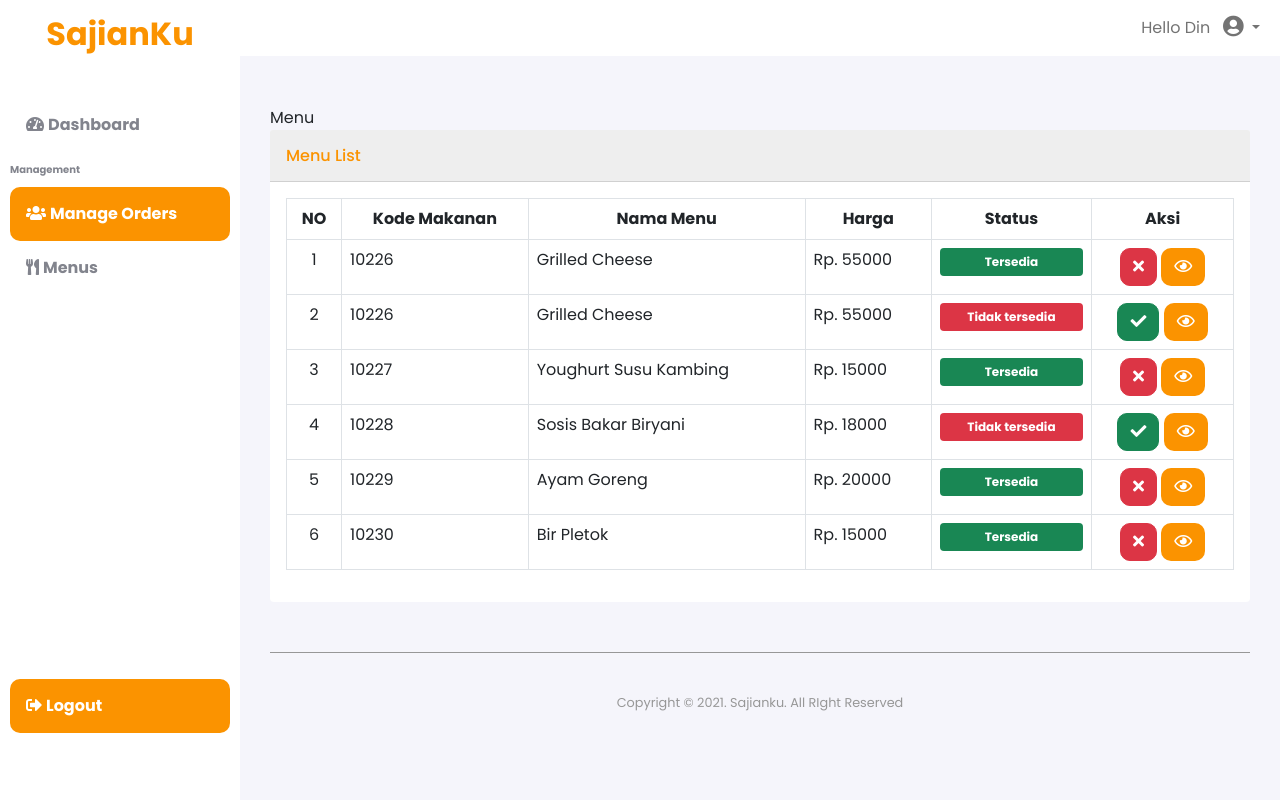
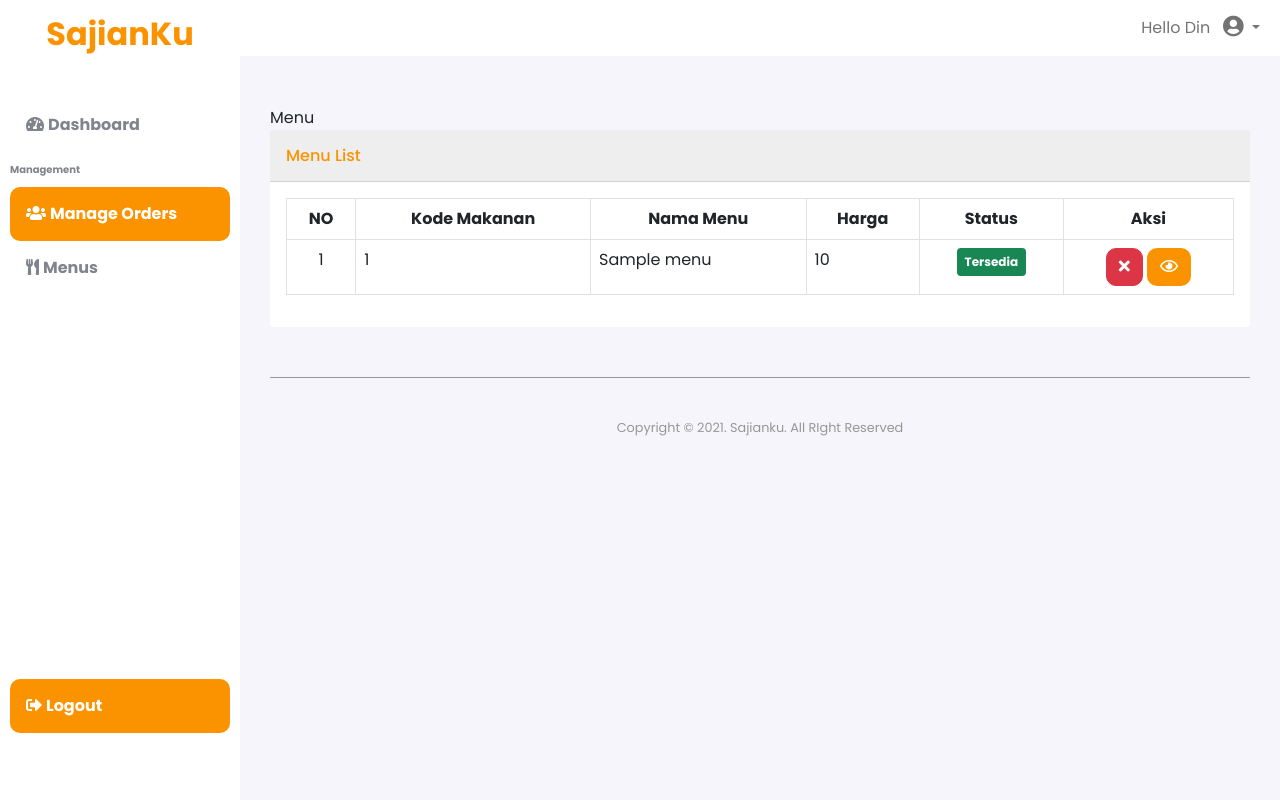
Before and after one commit to Conan-Tech/Sajianku, a CodeIgniter 4 app: the page made by app/Views/pages/koki/menus.php in a window 1280 px wide. Run offline with PHP 8.4 and a stand-in for CodeIgniter, Linux system fonts and the light colour scheme; the template is opened without the code that fills it: most values are stand-ins (such as "Sample title", 1, 10 or a date in 2020); some libraries are stand-ins or nearby versions.

Commit message:
Add Menus (Koki)
- update available and not available menus
- detail menus
- add orderModel

```diff
--- a/app/Controllers/BaseController.php
+++ b/app/Controllers/BaseController.php
@@ -7,6 +7,7 @@ use App\Models\TableModel;
 use App\Models\EmployeeModel;
 use App\Models\ManageordersModel;
 use App\Models\MenusModel;
+use App\Models\OrderModel;
 use CodeIgniter\Controller;
 use CodeIgniter\HTTP\CLIRequest;
 use CodeIgniter\HTTP\IncomingRequest;
@@ -66,6 +67,7 @@ class BaseController extends Controller
 	protected $employeeModel;
 	protected $manageordersModel;
 	protected $menusModel;
+	protected $orderModel;
 
 	public function __construct()
 	{
@@ -74,5 +76,6 @@ class BaseController extends Controller
 		$this->employeeModel = new EmployeeModel();
 		$this->manageordersModel = new ManageordersModel();
 		$this->menusModel = new MenusModel();
+		$this->orderModel = new OrderModel();
 	}
 }
--- a/app/Views/pages/koki/menus.php
+++ b/app/Views/pages/koki/menus.php
@@ -23,87 +23,131 @@
                 </tr>
             </thead>
             <tbody>
+
+                <?php
+                $no = 1;
+                foreach ($menus as $menu) :
+                ?>
+
                     <tr>
-                    <td scope="row" class="text-center">1</td>
-                    <td>10226</td>
-                    <td>Grilled Cheese</td>
-                    <td>Rp. 55000</td>
+                        <td scope="row" class="text-center"><?= $no++; ?></td>
+                        <td><?= $menu['Id_Menu']; ?></td>
+                        <td><?= $menu['Nama_Menu']; ?></td>
+                        <td><?= $menu['Harga']; ?></td>
                         <td class="text-center">
-                        <h6><span class="badge bg-success py-2 px-2 w-100">Tersedia</span></h6>
+
+                            <?php
+                            if ($menu['Status_Ketersediaan'] == 0) {
+                                echo '<h6><span class="badge bg-danger py-2 px-2">Tidak Tersedia</span></h6>';
+                            } else {
+                                echo '<h6><span class="badge bg-success py-2 px-2"> Tersedia</span></h6>';
+                            }
+                            ?>
+
                         </td>
                         <td class="text-center">
-                        <button type="button" class="btn btn-danger"><i class="fas fa-times"></i></button>
-                        <button type="button" class="btn btn-custom" data-bs-toggle="modal" data-bs-target="#modalAdd"><i class="far fa-eye"></i></button>
+
+                            <?php
+                            if ($menu['Status_Ketersediaan'] == 0) {
+                            ?>
+                                <a href="Menus/updateAvailable/<?= $menu['Id_Menu'] ?>" button type="button" class="btn btn-success"><i class="fas fa-check"></i></a>
+                            <?php
+                            } else {
+                            ?>
+                                <a href="Menus/updateNotAvailable/<?= $menu['Id_Menu'] ?>" button type="button" class="btn btn-danger"><i class="fas fa-times"></i></a>
+                            <?php
+                            }
+                            ?>
+
+                            <button type="button" class="btn btn-custom btn-detail" data-bs-toggle="modal" data-bs-target="#modalDetail" data-id="<?= $menu['Id_Menu'] ?>"><i class="far fa-eye"></i></button>
                         </td>
                     </tr>
-                <tr>
-                    <td scope="row" class="text-center">2</td>
-                    <td>10226</td>
-                    <td>Grilled Cheese</td>
-                    <td>Rp. 55000</td>
-                    <td class="text-center">
-                        <h6><span class="badge bg-danger py-2 px-2 w-100">Tidak tersedia</span></h6>
-                    </td>
-                    <td class="text-center">
-                        <button type="button" class="btn btn-success"><i class="fas fa-check"></i></button>
-                        <button type="button" class="btn btn-custom"><i class="far fa-eye"></i></button>
-                    </td>
-                </tr>
-                <tr>
-                    <td scope="row" class="text-center">3</td>
-                    <td>10227</td>
-                    <td>Youghurt Susu Kambing</td>
-                    <td>Rp. 15000</td>
-                    <td class="text-center">
-                        <h6><span class="badge bg-success py-2 px-2 w-100">Tersedia</span></h6>
-                    </td>
-                    <td class="text-center">
-                        <button type="button" class="btn btn-danger"><i class="fas fa-times"></i></button>
-                        <button type="button" class="btn btn-custom"><i class="far fa-eye"></i></button>
-                    </td>
-                </tr>
-                <tr>
-                    <td scope="row" class="text-center">4</td>
-                    <td>10228</td>
-                    <td>Sosis Bakar Biryani</td>
-                    <td>Rp. 18000</td>
-                    <td class="text-center">
-                        <h6><span class="badge bg-danger py-2 px-2 w-100">Tidak tersedia</span></h6>
-                    </td>
-                    <td class="text-center">
-                        <button type="button" class="btn btn-success"><i class="fas fa-check"></i></button>
-                        <button type="button" class="btn btn-custom"><i class="far fa-eye"></i></button>
-                    </td>
-                </tr>
-                <tr>
-                    <td scope="row" class="text-center">5</td>
-                    <td>10229</td>
-                    <td>Ayam Goreng</td>
-                    <td>Rp. 20000</td>
-                    <td class="text-center">
-                        <h6><span class="badge bg-success py-2 px-2 w-100">Tersedia</span></h6>
-                    </td>
-                    <td class="text-center">
-                        <button type="button" class="btn btn-danger"><i class="fas fa-times"></i></button>
-                        <button type="button" class="btn btn-custom"><i class="far fa-eye"></i></button>
-                    </td>
-                </tr>
-                <tr>
-                    <td scope="row" class="text-center">6</td>
-                    <td>10230</td>
-                    <td>Bir Pletok</td>
-                    <td>Rp. 15000</td>
-                    <td class="text-center">
-                        <h6><span class="badge bg-success py-2 px-2 w-100">Tersedia</span></h6>
-                    </td>
-                    <td class="text-center">
-                        <button type="button" class="btn btn-danger"><i class="fas fa-times"></i></button>
-                        <button type="button" class="btn btn-custom"><i class="far fa-eye"></i></button>
-                    </td>
-                </tr>
+
+                <?php
+                endforeach;
+                ?>
+
             </tbody>
         </table>
     </div>
 </div>
 
 <?= $this->endSection(); ?>
+
+<?= $this->section('modal'); ?>
+
+<!-- Modal Detail -->
+<div class="modal fade" id="modalDetail" tabindex="-1" aria-labelledby="exampleModalLabel" aria-hidden="true">
+    <div class="modal-dialog modal-dialog-centered modal-lg">
+        <div class="modal-content">
+            <div class="modal-header">
+                <h5 class="modal-title" id="exampleModalLabel">Detail Menu</h5>
+            </div>
+            <div class="modal-body">
+                <div class="mb-3 row">
+                    <label for="kode" class="col-sm-3 col-form-label">Kode Makanan</label>
+                    <div class="col-sm-3">
+                        <input type="text" class="form-control" id="dkode" name="kode" readonly>
+                    </div>
+                </div>
+                <div class="mb-3 row">
+                    <label for="menu" class="col-sm-3 col-form-label">Nama Menu</label>
+                    <div class="col-sm-7">
+                        <input type="text" class="form-control" id="dmenu" name="menu" readonly>
+                    </div>
+                </div>
+                <div class="mb-3 row">
+                    <label for="harga" class="col-sm-3 col-form-label">Harga</label>
+                    <div class="col-sm-4">
+                        <input type="text" class="form-control" id="dharga" name="harga" readonly>
+                    </div>
+                </div>
+                <div class="mb-3 row">
+                    <label for="harga" class="col-sm-3 col-form-label">Status</label>
+                    <div class="col-sm-4">
+                        <h6 id="dstatus"><span class="badge bg-success py-2 px-2"></span></h6>
+                    </div>
+                </div>
+            </div>
+            <div class="modal-footer">
+                <button type="button" class="btn btn-secondary" data-bs-dismiss="modal">Cancel</button>
+            </div>
+        </div>
+    </div>
+</div>
+
+<?= $this->endSection(); ?>
+
+<?php $this->section('script') ?>
+
+<script>
+    //detail
+    $(".btn-detail").on("click", function() {
+        const id = $(this).data('id');
+
+        $.ajax({
+            url: "Menus/getDataMenus",
+            data: {
+                id: id,
+            },
+            method: "POST",
+            dataType: "json",
+            success: function(data) {
+                console.log(data);
+                $('#dkode').val(data.Id_Menu);
+                $('#dmenu').val(data.Nama_Menu);
+                $('#dharga').val(data.Harga);
+                $('#dstatus').html(data.Status_Ketersediaan);
+                if (data.Status_Ketersediaan == 0) {
+                    $('#dstatus').html('<span class="badge bg-danger py-2 px-2">Tidak Tersedia</span>')
+                } else {
+                    $('#dstatus').html('<span class="badge bg-success py-2 px-2">Tersedia</span>')
+
+                }
+            },
+
+        });
+    });
+</script>
+
+<?= $this->endSection(); ?>
```
Also changed, not shown: app/Controllers/Menus.php (+23 -0 lines), app/Controllers/Report.php (added, +21 -0 lines), app/Models/OrderModel.php (added, +23 -0 lines), app/Views/pages/kasir/report.php (+0 -45 lines). Lines whose indentation alone changed are shown as unchanged.
